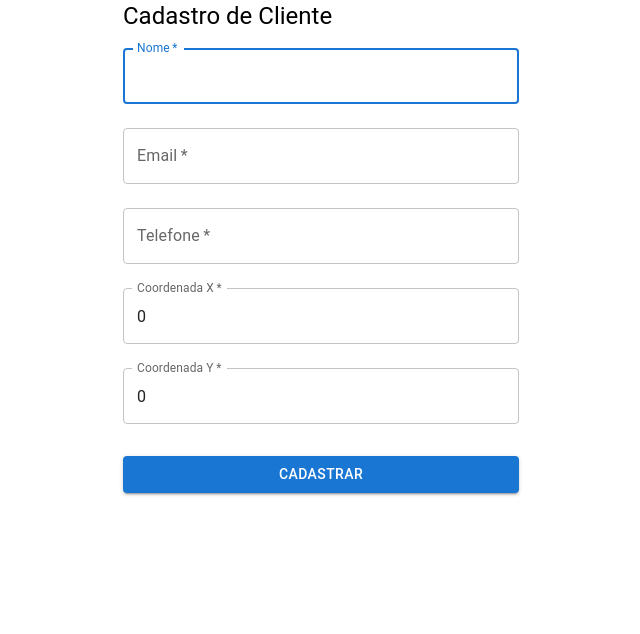
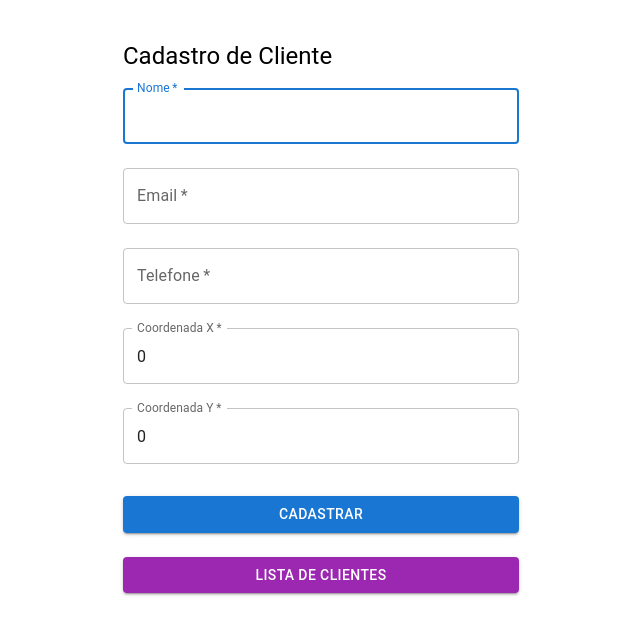
Before and after one commit to 4NTx/desafioFacilita, a React (Create React App) app in the folder aplicacoes/front-end/: page /cadastrar-cliente in a window 1280 px wide. Shown: the top 634 px of the page, without its empty margins (319-959 px from the left). Built offline with nearby package versions, Linux system fonts and the light colour scheme.

Commit message:
Atualizações de configuração e código para o front-end

```diff
--- a/aplicacoes/front-end/src/components/CadastroClientes.tsx
+++ b/aplicacoes/front-end/src/components/CadastroClientes.tsx
@@ -1,8 +1,9 @@
 import React, { useState } from 'react';
-import { Button, TextField, Container, Typography } from '@mui/material';
+import { Button, TextField, Container, Typography, Box } from '@mui/material';
 import api from '../services/api';
 import { ToastContainer, toast } from 'react-toastify';
 import 'react-toastify/dist/ReactToastify.css';
+import { useNavigate } from 'react-router-dom';
 
 interface ClienteForm {
     nome: string;
@@ -14,10 +15,10 @@ interface ClienteForm {
 
 const emailRegex = /\S+@\S+\.\S+/;
 const telefoneRegex = /^\d{10,11}$/;
-
 const CadastroCliente: React.FC = () => {
     const [cliente, setCliente] = useState<ClienteForm>({ nome: '', email: '', telefone: '', coordenada_x: 0, coordenada_y: 0 });
 
+    const history = useNavigate();
     const handleChange = (e: React.ChangeEvent<HTMLInputElement>) => {
         const { name, value } = e.target;
         setCliente({ ...cliente, [name]: value });
@@ -112,7 +113,7 @@ const CadastroCliente: React.FC = () => {
     };
 
     return (
-        <Container component="main" maxWidth="xs">
+        <Container component="main" maxWidth="xs" sx={{ mb: 5, mt: 5 }}>
             <ToastContainer />
             <Typography component="h1" variant="h5">
                 Cadastro de Cliente
@@ -180,6 +181,16 @@ const CadastroCliente: React.FC = () => {
                 >
                     Cadastrar
                 </Button>
+                <Box sx={{ display: 'flex', justifyContent: 'flex-start', mb: 5, mt: 1 }}>
+                    <Button
+                        type="submit"
+                        fullWidth
+                        variant="contained"
+                        color="secondary"
+                        onClick={() => history('/clientes')}>
+                        Lista de Clientes
+                    </Button>
+                </Box>
             </form>
         </Container>
     );
--- a/aplicacoes/front-end/src/services/api.ts
+++ b/aplicacoes/front-end/src/services/api.ts
@@ -2,7 +2,7 @@ import axios from 'axios';
 import { IClienteQuery } from '../interfaces/ICliente';
 
 const api = axios.create({
-    baseURL: 'http://localhost:3000',
+    baseURL: process.env.REACT_APP_BACKEND_URL,
 });
 
 export const listarClientes = (params: IClienteQuery) => {
```
Also changed, not shown: 2 other files (tests, documents, lock files or other folders).
